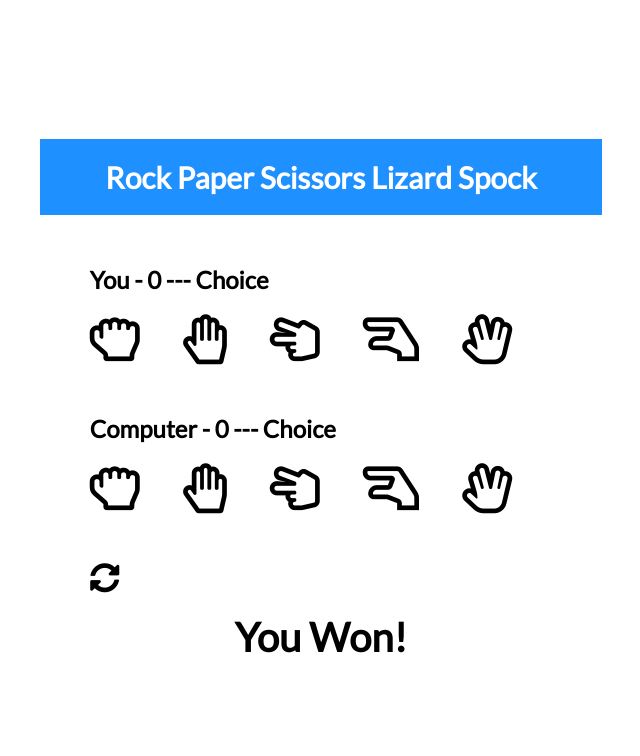
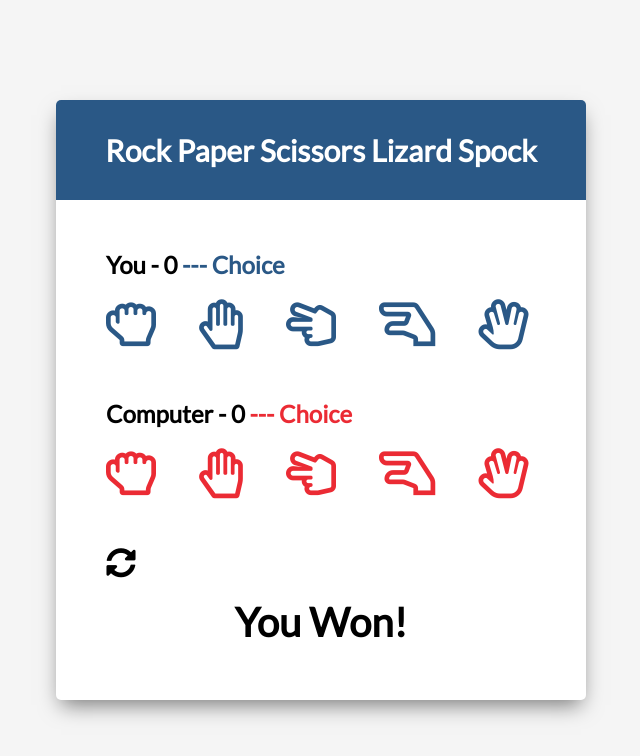
Before and after one commit to JI-76/spock-rock-game, a plain HTML site: page index.html in a window 1280 px wide. Shown: the whole page, without its empty margins (319-959 px from the left). Drawn offline with Linux system fonts and the light colour scheme.

Commit message:
Build UI CSS

```diff
--- a/index.html
+++ b/index.html
@@ -24,7 +24,7 @@
             <i class="far fa-hand-spock" title="Spock" id="playerSpock"></i>
         </div>
         <!-- Computer Container -->
-        <div class="player-container" id="player">
+        <div class="player-container" id="computer">
             <h2>Computer - <span id="computerScore">0</span><span class="choice" id="computerChoice"> --- Choice</span></h2>
             <i class="far fa-hand-rock" title="Rock" id="computerRock"></i>
             <i class="far fa-hand-paper" title="Paper" id="computerPaper"></i>
--- a/style.css
+++ b/style.css
@@ -6,21 +6,33 @@ html {
   box-sizing: border-box;
 }
 
+/* Style the Body element <body> */
 body {
   margin: 0;
   min-height: 100vh;
-
+  background: whitesmoke;
   font-family: Lato, sans-serif;
   display: flex;
   justify-content: center;
   align-items: center;
 }
 
+/* Style the child Div element <div> class="game-container */
+.game-container {
+  width: 530px;
+  height: 600px;
+  background: white;
+  border-radius: 5px;
+  /* horizontal offset; vertical offset; blur; opacity */
+  box-shadow: 0 10px 20px -5px rgba(0, 0, 0, 0.5);
+}
 
-
+/* Style the child Div element <div> class="header" */
 .header {
-  background: dodgerblue;
-
+  background: rgb(42, 88, 134);
+  border-top-left-radius: 5px;
+  border-top-right-radius: 5px;
+  height: 100px;
   display: flex;
   justify-content: center;
   align-items: center;
@@ -45,7 +57,29 @@ h2 {
   User-select: none;
 }
 
+/* Style the Player child Icon elements <i> */
+#player .far,
+#player .choice {
+  color: rgb(42, 88, 134);
+  cursor: pointer;
+}
 
+/* Style the Computer child Icon elements <i> */
+#computer .far,
+#computer .choice {
+  color: rgb(235, 43, 52);
+}
+
+/* Lop off margin on last icon */
+#player .far:last-of-type,
+#computer .far:last-of-type {
+  margin-right: 0;
+}
+
+.selected {
+  /* override the normal priority of id assigning CSS over other items like property or attribute CSS */
+  color: black !important;
+}
 
 .reset-icon {
   font-size: 30px;
@@ -65,10 +99,10 @@ h2 {
   margin-top: 20px;
 }
 
-/* Media Query: Large Smartphone (Vertical) */
+/* Media Query: Large Smartphone (Vertical) aka Pixel 2XL */
 @media screen and (max-width: 600px) {
   .game-container {
-
+    width: 95%;
     height: 580px;
   }
 
```
